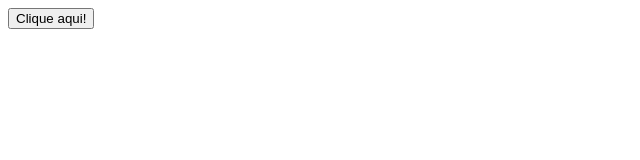
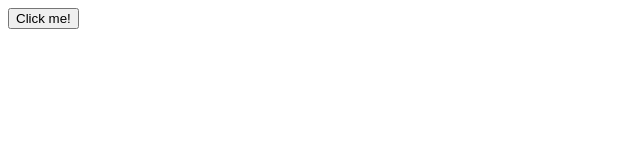
Before and after one commit to kaithiane/INTRODU-O-JAVASCRIPT, a plain HTML site: page index.html in a window 1280 px wide. Shown: the full height of the page, 0-640 px from the left. Drawn offline with Linux system fonts and the light colour scheme.

Commit message:
aula java

```diff
--- a/index.html
+++ b/index.html
@@ -9,7 +9,7 @@
 		</script>
 	</head>
 	<body>
-		<button onclick="myFunction () ">Clique aqui! </button>
+		<button onclick="myFunction () ">Click me!</button>
 		<p id="demo"></p>
 	</body>
 </html>
```
